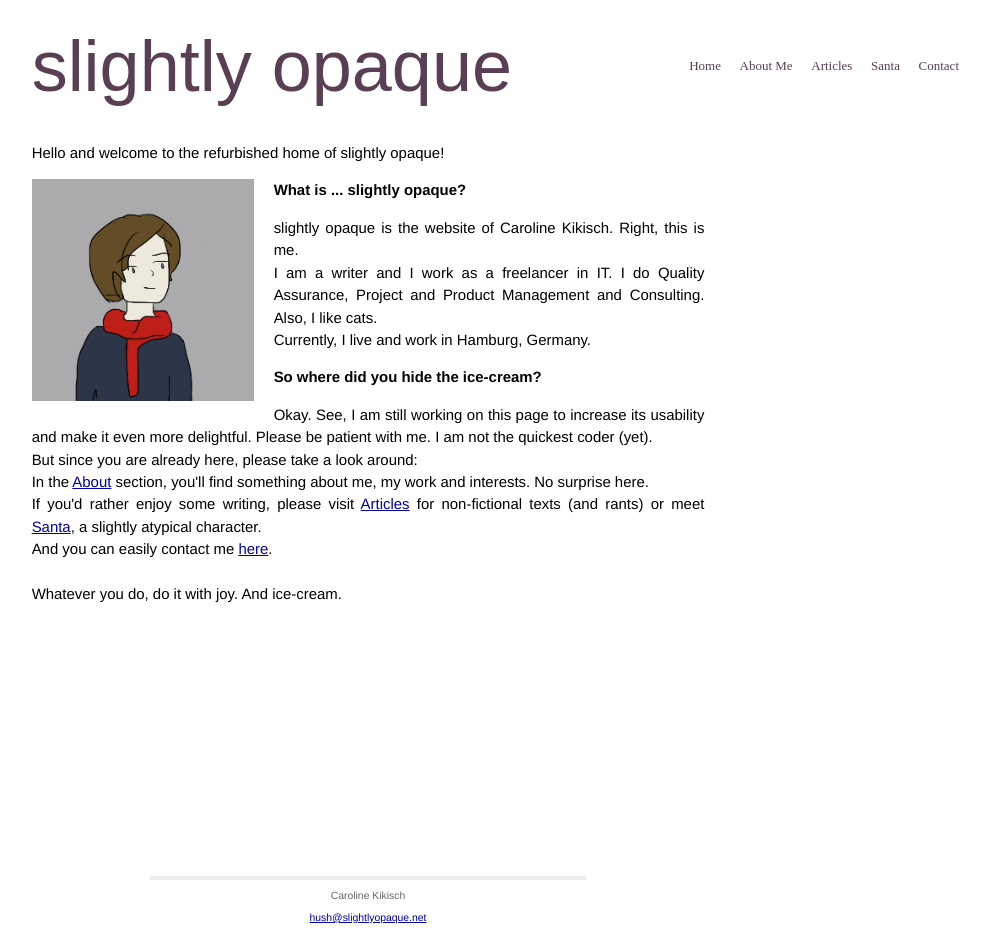
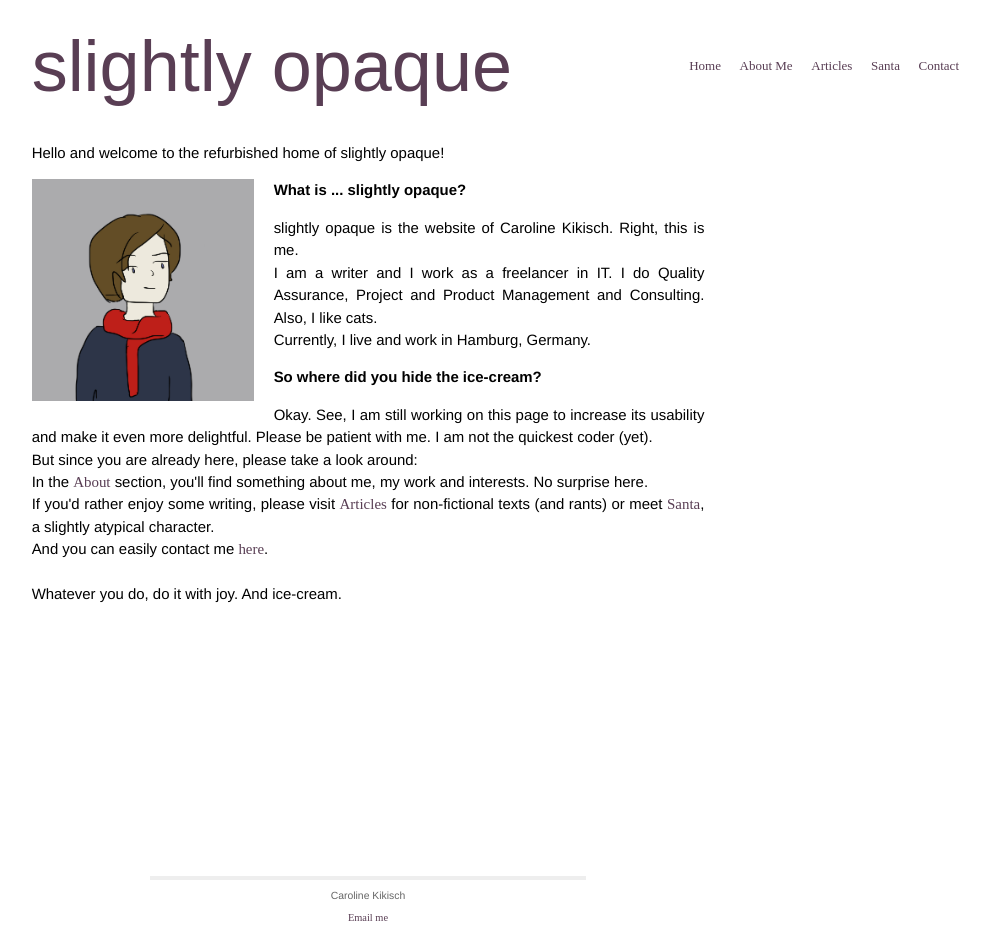
Before and after one commit to slightlyopaque/slightlyopaque_old.github.io, a Jekyll site: the page built from index.html, in a window 1280 px wide. Shown: the whole page, without its empty margins (272-1262 px from the left). Built offline with Jekyll 4.4.1, drawn with Linux system fonts in a browser that asks for light colours; Markdown is read by kramdown in place of the engine named in the settings.

Commit message:
Links Anpassung

```diff
--- a/_layouts/default.html
+++ b/_layouts/default.html
@@ -30,7 +30,7 @@
     </head>
     <body>
 
-		<nav>
+		<nav id="navigation_bar">
 			<ul>
 				<li><a href="/">Home</a></li>
 				<li><a href="/About.html">About Me</a></li>
@@ -49,7 +49,7 @@
 
           <footer class="footer">
 			<p id="name">Caroline Kikisch</p>
-			<a href="mailto:hush@slightlyopaque.net"> <p id="email">hush@slightlyopaque.net</p></a>
+			<a href="mailto:hush@slightlyopaque.net"> <p id="email">Email me</p></a>
 		  </footer>
     </body>
 </html>
--- a/css/main.css
+++ b/css/main.css
@@ -30,31 +30,46 @@ h1 { margin-bottom: 1em; }
 	margin-top: 1em;line-height: 1.3;font-weight: 100;font-variant: small-caps;}
 p { margin: 1em 0; }
 
-a         { color: #00a; }
+a {
+	color: #593e54;
+	text-decoration: none;
+	font-family: Avenir;
+	color: #593e54;
+}
+
 a:hover   { color: #000; }
-a:visited { color: #a0a; }
+/*a:visited { color: #a0a; }*/
 
-nav {
+#navigation_bar {
 	float: right;
 	margin-right: 2em;
 	}
 
-nav li
+#navigation_bar li
 {
 display:inline;
 padding: 0 15px 0 0;
 font-family: Avenir; sans-serif;
 }
 
-nav li a {
+#navigation_bar li a {
 	color: #593e54;
 	text-decoration:none;
 	font-weight: 500;
 	}
 
-nav li a:hover   { color: #000; }
-nav li a:visited { color: #593e54; }
+#navigation_bar li a:hover   { color: #000; }
 
+#page-navigation a {
+	text-decoration:none;
+	color: #593e54;
+	/* font-size: 1em; */
+	/* font-weight: 100; */
+	font-variant: small-caps;
+	font-family: Avenir;
+}
+
+#page-navigation a:hover   { color: #000; }
 /*****************************************************************************/
 /*
 /* Home
@@ -207,6 +222,10 @@ footer {
 	margin: 0 0px 20px 20px;
 }
 
+#page-navigation {
+	display: inline-block;
+}
+
 .posts img {
 	width: 150px;
 	float: left;
```
